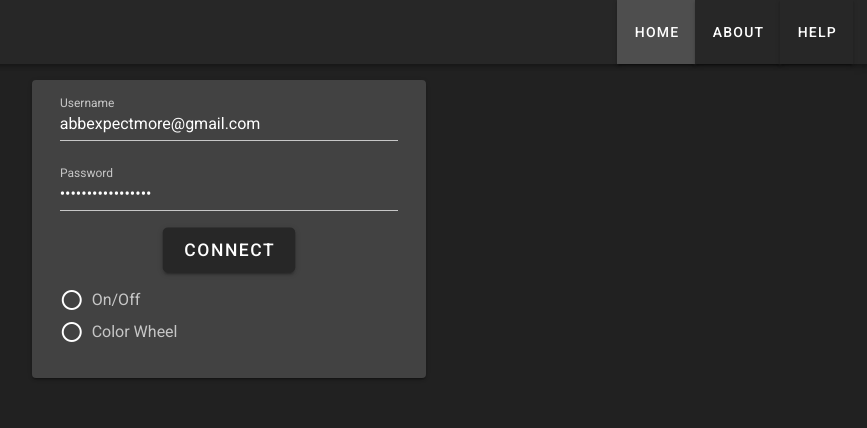
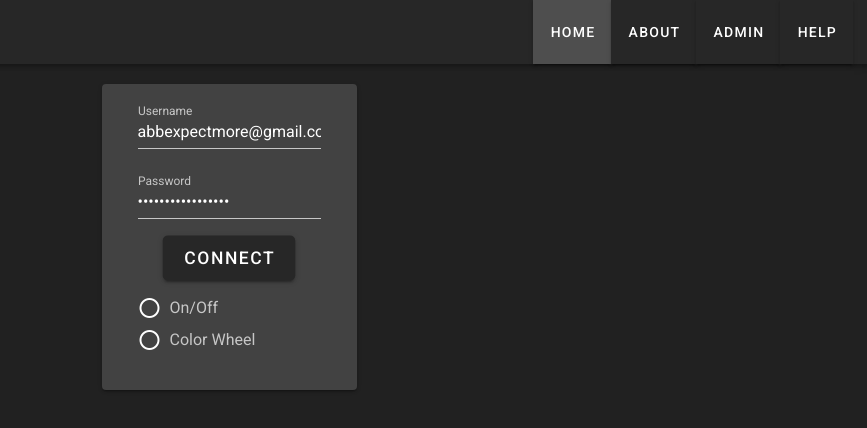
Before and after one commit to AbbExpectMore/AbbExpectMore, a Vue app in the folder abbexpectmore/: page / in a window 1280 px wide. Shown: the top 428 px of the page, without its empty margins (411-1278 px from the left). Built offline with nearby package versions, Linux system fonts and the light colour scheme.

Commit message:
admin-page

```diff
--- a/abbexpectmore/src/components/ControlLights.vue
+++ b/abbexpectmore/src/components/ControlLights.vue
@@ -1,9 +1,9 @@
 <template>
   <v-row align="start" justify="space-around" no-gutters>
-    <v-col cols="4">
+    <v-col cols="auto">
       <!-- <v-flex xs12> -->
       <v-card dark class="ma-4 grey darken-3">
-        <v-form class="ma-4 pa-3">
+        <v-form class="ma-5 pa-4">
           <v-text-field dark v-model="user" label="Username" required></v-text-field>
           <v-text-field dark v-model="pass" label="Password" type="password" required></v-text-field>
           <v-row align="start" justify="space-around" no-gutters>
@@ -27,7 +27,7 @@
           </v-row>
 
           <v-row align="start" justify="space-around" no-gutters>
-          <color-picker v-model="color" v-if="mode == 'Color Wheel'"></color-picker>
+            <color-picker v-model="color" v-if="mode == 'Color Wheel'"></color-picker>
           </v-row>
           <p dark v-if="mode == 'Color Wheel'">
             Color:
--- a/abbexpectmore/src/router/paths.js
+++ b/abbexpectmore/src/router/paths.js
@@ -11,6 +11,12 @@ export default [{
     //   component: () => import(/* webpackChunkName: "about" */ '../views/About.vue')
   },
   {
+    path: '/Admin',
+    name: 'Admin',
+    view: 'Admin',
+    //   component: () => import(/* webpackChunkName: "about" */ '../views/About.vue')
+  },
+  {
     path: '/Help',
     name: 'Help',
     view: 'Help',
--- /dev/null
+++ b/abbexpectmore/src/views/Admin.vue
@@ -0,0 +1,23 @@
+<template>
+  <!-- <v-row align="start" justify="space-around" no-gutters>
+      <v-col cols=auto>
+
+      </v-col>
+  </v-row> -->
+  <v-container bg fill-height grid-list-md text-xs-center>
+        <v-layout row wrap align-center>
+          <v-flex>
+            Hello I am center to vertically using "align-center".
+          </v-flex>
+        </v-layout>
+      </v-container>
+</template>
+
+<style>
+
+#Body {
+  color: rgb(255, 255, 255);
+  font-size:20px;
+}
+
+</style>
```
